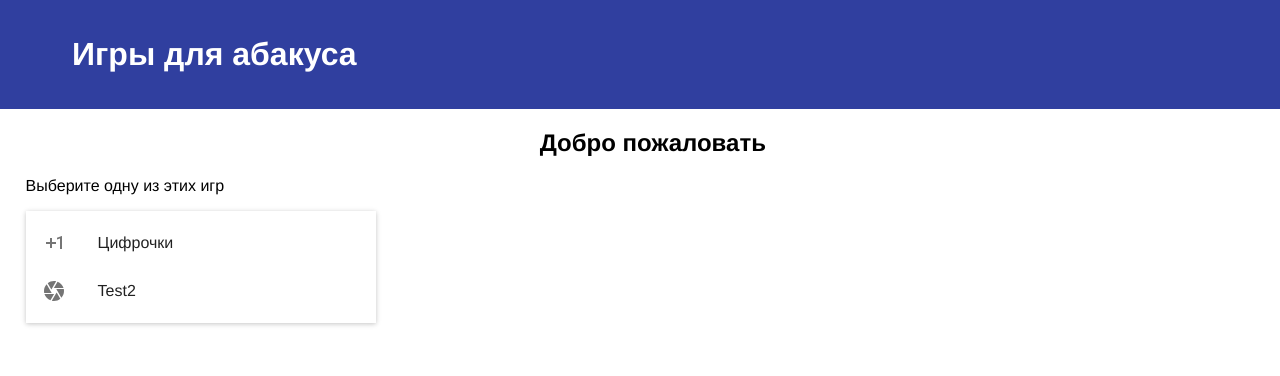
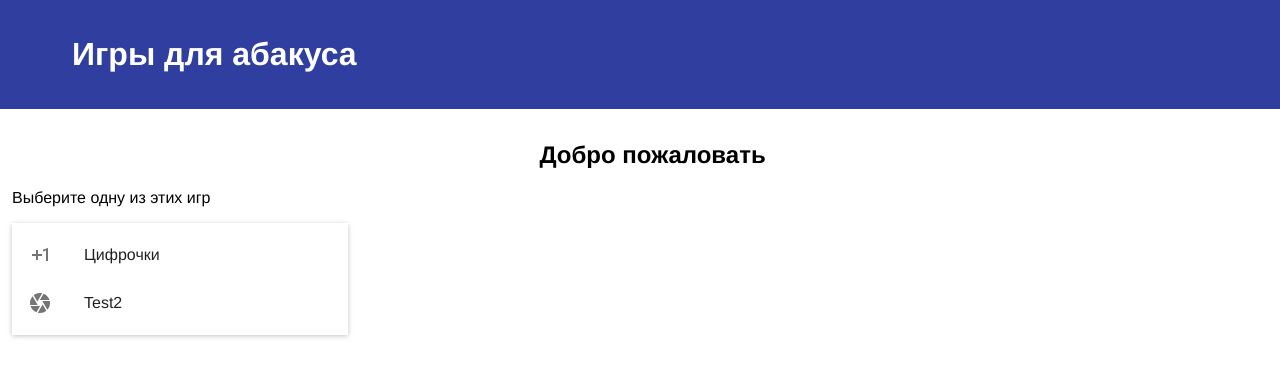
Before and after one commit to chcat2014/smart, a React (Create React App) app: page / in a window 1280 px wide. Shown: the top 376 px of the page. Built offline with nearby package versions, Linux system fonts and the light colour scheme.

Commit message:
simple design

```diff
--- a/src/App.css
+++ b/src/App.css
@@ -15,3 +15,8 @@ header h1{
   padding: 0;
   margin: 0;
 }
+
+main{
+  display: block;
+  padding: 12px;
+}
--- a/src/components/home/Home.js
+++ b/src/components/home/Home.js
@@ -15,18 +15,20 @@ class Home extends Component {
                 <header className="Home-header">
                     <h1>Игры для абакуса</h1>
                 </header>
+                <main>
                     <div className="Head-text">
                         <h2 className="Home-intro">
                             Добро пожаловать
                         </h2>
+                    </div>
                     <p>Выберите одну из этих игр</p>
-                <Paper zDepth={1} rounded={false} style={{width: 350}}>
+                    <Paper zDepth={1} rounded={false} style={{display: 'inline-block'}}>
                         <Menu style={{width: 300}}>
                             <MenuItem  leftIcon={<Exposure />} primaryText="Цифрочки" containerElement={<Link to='/test1'/>}/>
                             <MenuItem  leftIcon={<Camera />} primaryText="Test2" containerElement={<Link to='/test2'/>}/>
                         </Menu>
                     </Paper>
-            </div>
+                </main>
             </div>
         );
     }
--- a/src/components/test1/Test1.js
+++ b/src/components/test1/Test1.js
@@ -47,7 +47,11 @@ class Test1 extends Component {
     }
 
     onRunComplete(_result) {
-        this.setState({step: 2, result: _result});
+        if (this.state.checkAnswers) {
+            this.setState({step: 2, result: _result});
+        } else {
+            this.setState({step: 0});
+        }
     }
 
     onResultComplete() {
@@ -63,14 +67,14 @@ class Test1 extends Component {
                                   sum={this.state.settings.sum}
                                   checkAnswers={this.state.settings.checkAnswers}
                                   maxNumber={this.state.settings.maxNumber}
-        ></Test1Settings>;
+        />;
         switch (this.state.step) {
             default: break;
             case 1:
-                body = <Test1Run onComplete={this.onRunComplete} result={this.state.result} settings={this.state.settings}></Test1Run>;
+                body = <Test1Run onComplete={this.onRunComplete} result={this.state.result} settings={this.state.settings}/>;
                 break;
             case 2:
-                body = <Test1Result onComplete={this.onResultComplete} result={this.state.result}></Test1Result>;
+                body = <Test1Result onComplete={this.onResultComplete} result={this.state.result}/>;
                 break;
         }
 
@@ -79,7 +83,9 @@ class Test1 extends Component {
                 <header className="header">
                      <h1>Цифрочки</h1>
                 </header>
+                <main>
                  {body}
+                </main>
              </div>
         );
     }
--- a/src/components/test1/settings/Test1Settings.js
+++ b/src/components/test1/settings/Test1Settings.js
@@ -139,7 +139,7 @@ class Test1Settings extends Component {
                 <fieldset>
                     <legend>Сложность: {this.state.complexity}</legend>
                     <div className="flexContainer">
-                      <div>
+                      <div style={{width: 330, marginTop: 15}}>
                           <RadioButtonGroup name="complexity"
                           onChange={this.onComplexityChanged}
                           valueSelected={this.state.complexity}>
--- a/src/components/test2/Test2.js
+++ b/src/components/test2/Test2.js
@@ -1,4 +1,5 @@
 import React, { Component } from 'react';
+import RaisedButton from 'material-ui/RaisedButton';
 import { Link } from 'react-router-dom'
 
 class Test2 extends Component {
@@ -6,10 +7,14 @@ class Test2 extends Component {
     return (
         <div>
             <header>
-          <h1>Test 2</h1>
+                <h1>Test 2</h1>
             </header>
-            <p>В разработке</p>
-          <Link to='/'>Home</Link>
+            <main>
+                <p>В разработке</p>
+                <RaisedButton label="Назад"
+                              containerElement={<Link to='/'/>}
+                              primary={true}/>
+            </main>
         </div>
     );
   }
```
Lines whose indentation alone changed are shown as unchanged.
